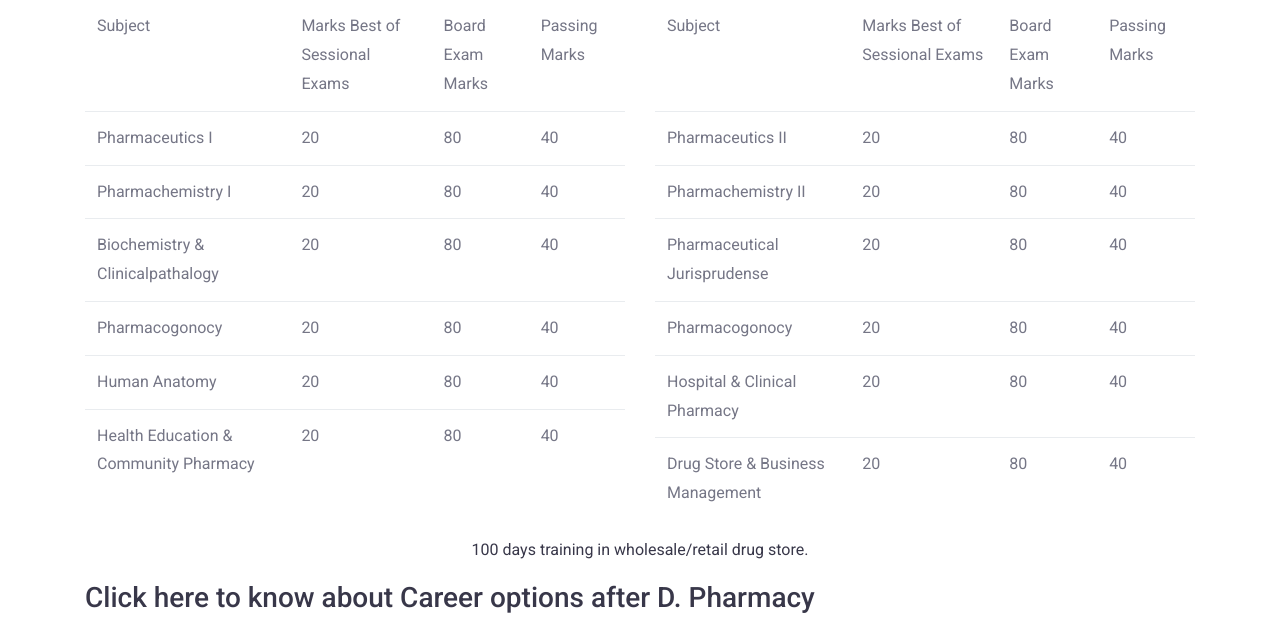
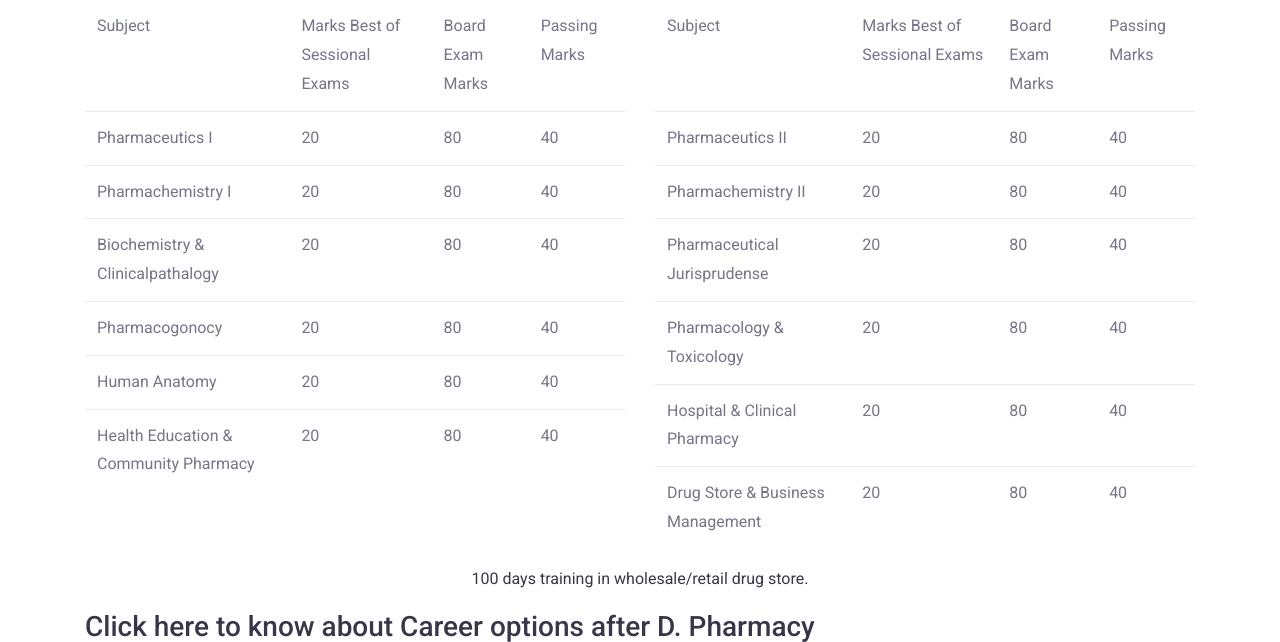
Before and after one commit to omkarotari/ssscopsssss, a PHP site: page /course.php in a window 1280 px wide. Shown: the part 689-1331 px from the top of the page. Run offline with PHP 8.4, Linux system fonts and the light colour scheme.

Commit message:
syllabus page updated

```diff
--- a/course.php
+++ b/course.php
@@ -160,7 +160,7 @@
                 <td>40</td>
               </tr>
               <tr>
-                <td> Pharmacogonocy</td>
+                <td> Pharmacology & Toxicology </td>
                 <td>20</td>
                 <td>80</td>
                 <td>40</td>
```
